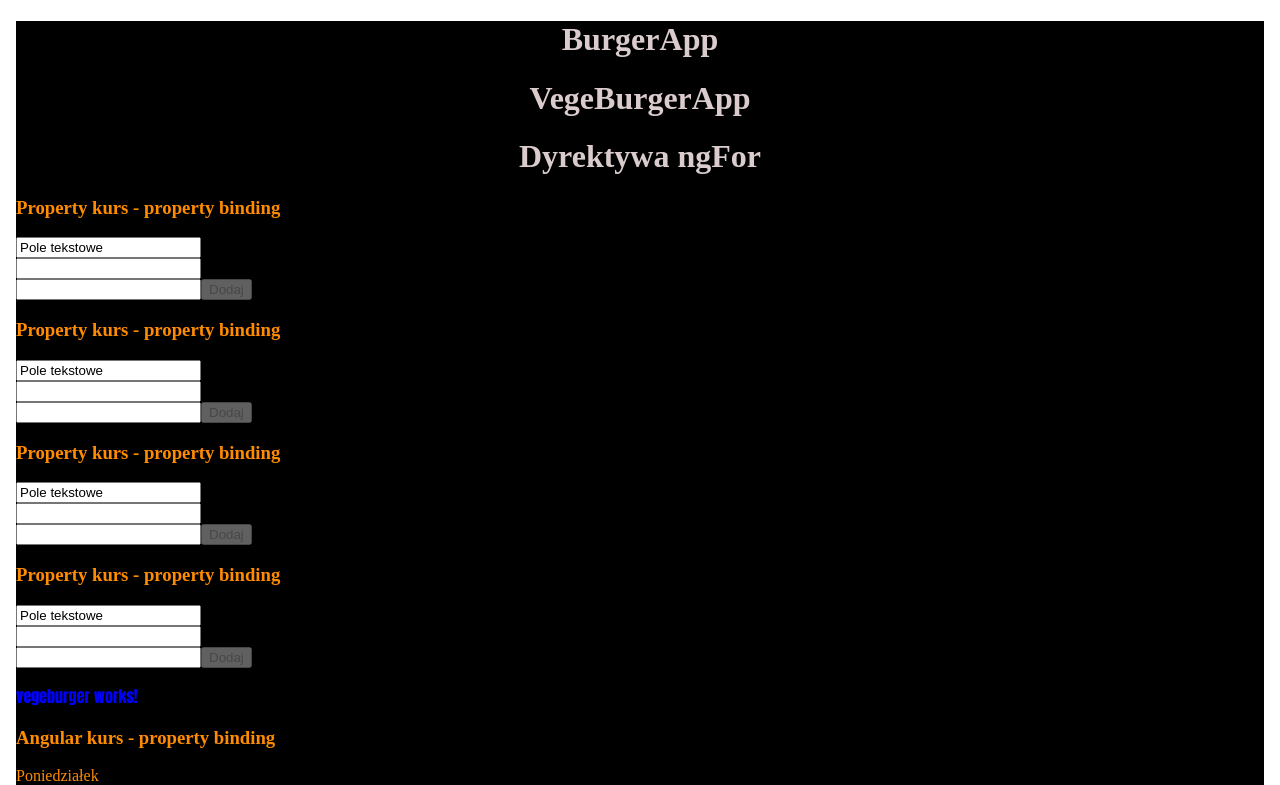
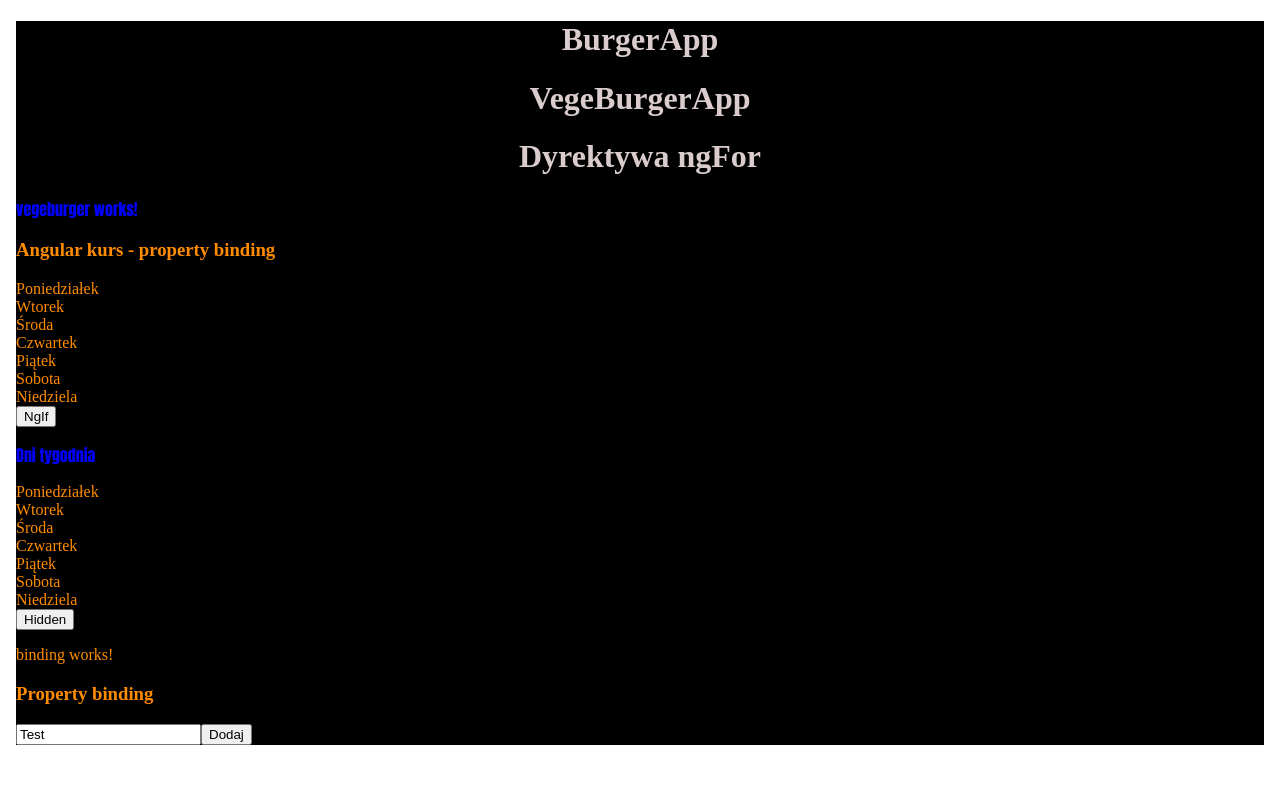
Before and after one commit to Ajmris/burger-app, an Angular app: page / in a window 1280 px wide. Shown: the top 785 px of the page. Built offline with nearby package versions, Linux system fonts and the light colour scheme.

Commit message:
binding exercises

```diff
--- a/src/app/app.component.html
+++ b/src/app/app.component.html
@@ -5,9 +5,11 @@
     <h1>{{title3}}</h1>
   </div>
   <div class="jumbotron">
-    <app-burger *ngFor="let i of [1, 2, 2, 4]"></app-burger>
+    <!--<app-burger *ngFor="let i of [1, 2, 2, 4]"></app-burger>-->
     <app-vegeburger></app-vegeburger>
-    <table>
+    <app-binding></app-binding>
+
+    <!--<table>
       <th>Lp.</th>
       <th>Użytkownik</th>
       <th>Pażyste</th>
@@ -28,6 +30,6 @@
         <td>{{f}}</td>
         <td>{{l}}</td>
       </tr>
-    </table>
+    </table>-->
   </div>
 </body>
--- a/src/app/app.module.ts
+++ b/src/app/app.module.ts
@@ -4,12 +4,14 @@ import { FormsModule } from '@angular/forms'; // Dodaj import
 import { AppComponent } from './app.component';
 import { BurgerComponent } from './burger/burger.component';
 import { VegeburgerComponent } from './vegeburger/vegeburger.component';
+import { BindingComponent } from './binding/binding.component';
 
 @NgModule({
   declarations: [
     AppComponent,
     BurgerComponent,
-    VegeburgerComponent
+    VegeburgerComponent,
+    BindingComponent
   ],
   imports: [
     BrowserModule,
--- /dev/null
+++ b/src/app/binding/binding.component.css
@@ -0,0 +1,6 @@
+.color{
+    color: blue;
+}
+.color2{
+    color: pink;
+}
--- /dev/null
+++ b/src/app/binding/binding.component.html
@@ -0,0 +1,5 @@
+<p>binding works!</p>
+<h3 [className]="colorClass">Property binding</h3>
+<img [src]="logoUrl">
+<input [maxLength]="maxLenght" [value]="inputText">
+<button [disabled]="isDisable" (click)="change()">Dodaj</button>
--- /dev/null
+++ b/src/app/binding/binding.component.ts
@@ -0,0 +1,25 @@
+import { Component } from '@angular/core';
+
+@Component({
+  selector: 'app-binding',
+  templateUrl: './binding.component.html',
+  styleUrls: ['./binding.component.css']
+})
+export class BindingComponent {
+  inputText='Test';
+  maxLenght=5;
+  colorClass='Color';
+  logoUrl="";
+  isDisable=true;
+  constructor(){
+    setTimeout(()=>{
+      this.isDisable=false;
+    },3000);
+  }
+  change(){
+    this.inputText='Zmiana textuu i koloru';
+    this.maxLenght=10;
+    this.colorClass='color2';
+    this.logoUrl='https://angular.io/assets/images/logos/angular/angular.png';
+  }
+}
```
